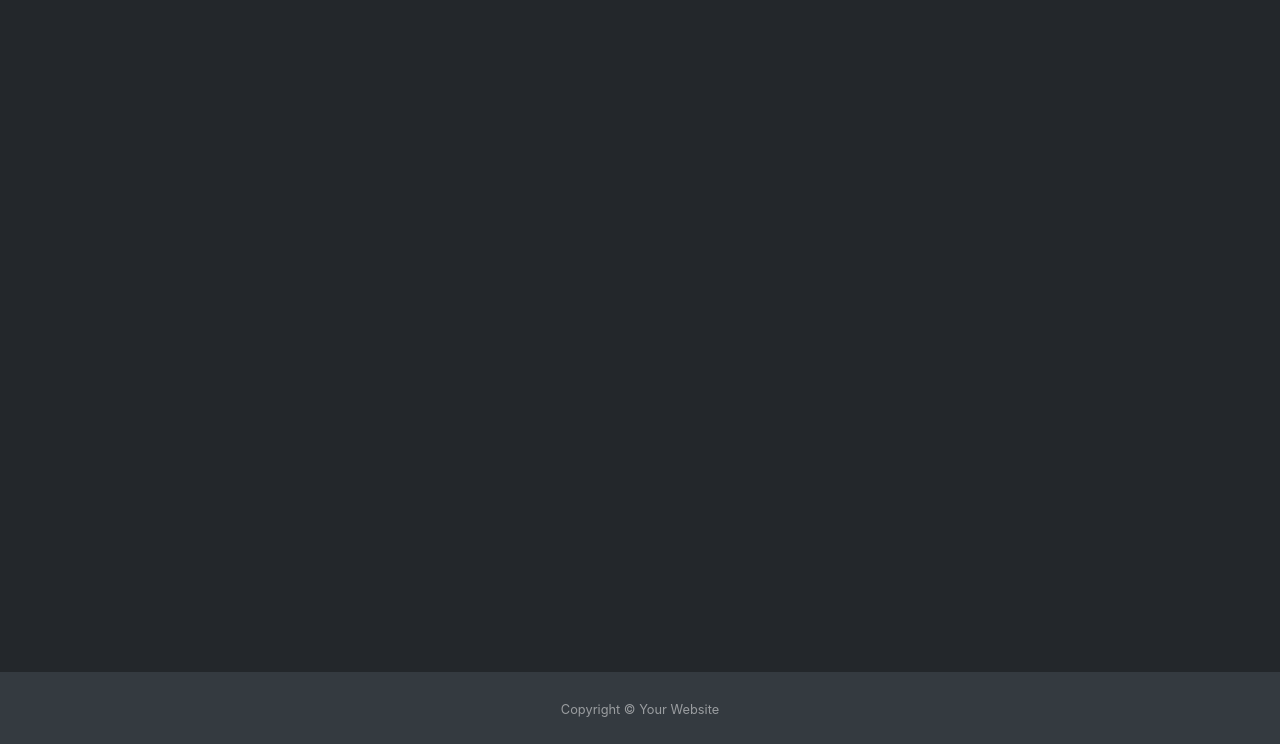
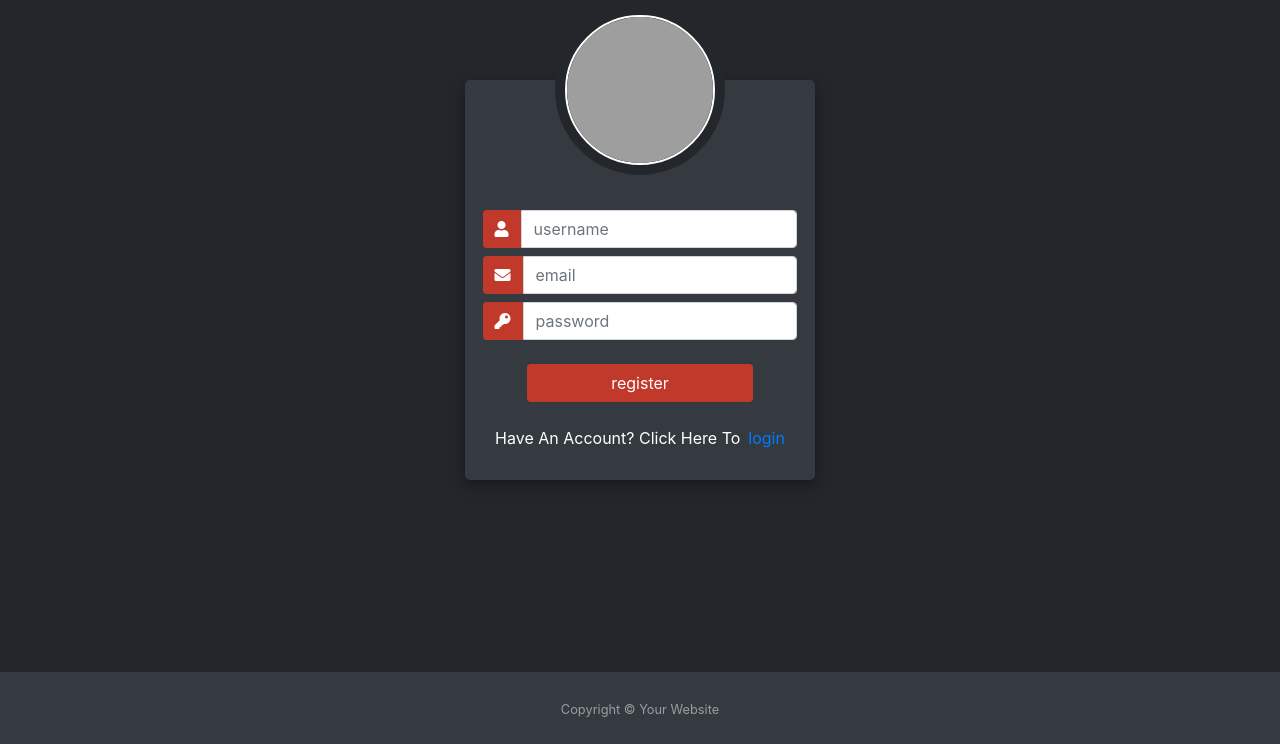
Before and after one commit to kennethsillo/feb_pd, a PHP site: page /register.php in a window 1280 px wide. Shown: the part 56-800 px from the top of the page. Run offline with PHP 8.4, Linux system fonts and the light colour scheme; grey boxes are pictures that could not be loaded.

Commit message:
index-roy

```diff
--- a/register.php
+++ b/register.php
@@ -7,11 +7,56 @@
   <title>Quiz In IT CO-OP | Home</title>
   <link rel="stylesheet" href="vendor/css/bootstrap.css">
   <link rel="stylesheet" href="resources/styles/style.css">
+  <link href="resources/fontawesome/css/fontawesome.css" rel="stylesheet">
+  <link href="resources/fontawesome/css/brands.css" rel="stylesheet">
+  <link href="resources/fontawesome/css/solid.css" rel="stylesheet">
   </head>
   <body>
     <nav class="navbar navbar-light bg-dark ">
       <a class="navbar-brand text-light" href="index.php">Return To Home</a>
     </nav>
+
+    <div class="container h-90">
+  		<div class="d-flex justify-content-center h-90">
+  			<div class="user_card">
+  				<div class="d-flex justify-content-center">
+  					<div class="brand_logo_container">
+  						<img src="https://cdn.freebiesupply.com/logos/large/2x/pinterest-circle-logo-png-transparent.png" class="brand_logo" alt="Logo">
+  					</div>
+  				</div>
+  				<div class="d-flex justify-content-center form_container">
+  					<form>
+  						<div class="input-group mb-2">
+  							<div class="input-group-append">
+  								<span class="input-group-text"><i class="fas fa-user"></i></span>
+  							</div>
+  							<input type="text" name="" class="form-control input_user" value="" placeholder="username">
+  						</div>
+              <div class="input-group mb-2">
+                <div class="input-group-append">
+                  <span class="input-group-text"><i class="fas fa-envelope"></i></span>
+                </div>
+                <input type="password" name="" class="form-control input_pass" value="" placeholder="email">
+              </div>
+  						<div class="input-group mb-2">
+  							<div class="input-group-append">
+  								<span class="input-group-text"><i class="fas fa-key"></i></span>
+  							</div>
+  							<input type="password" name="" class="form-control input_pass" value="" placeholder="password">
+  						</div>
+  					</form>
+  				</div>
+  				<div class="d-flex justify-content-center mt-3 login_container">
+  					<button type="button" name="button" class="btn login_btn">register</button>
+  				</div>
+  				<div class="mt-4">
+  					<div class="d-flex justify-content-center links" style="color:white;">
+  						Have An Account? Click Here To <a href="resources/php/register.php" class="ml-2">login</a>
+  					</div>
+  				</div>
+  			</div>
+  		</div>
+  	</div>
 
         <footer id="sticky-footer" class="py-4 bg-dark text-white-50 fixed-bottom">
   <div class="container text-center">
```
Also changed, not shown: resources/styles/style.css (line endings or trailing spaces).
